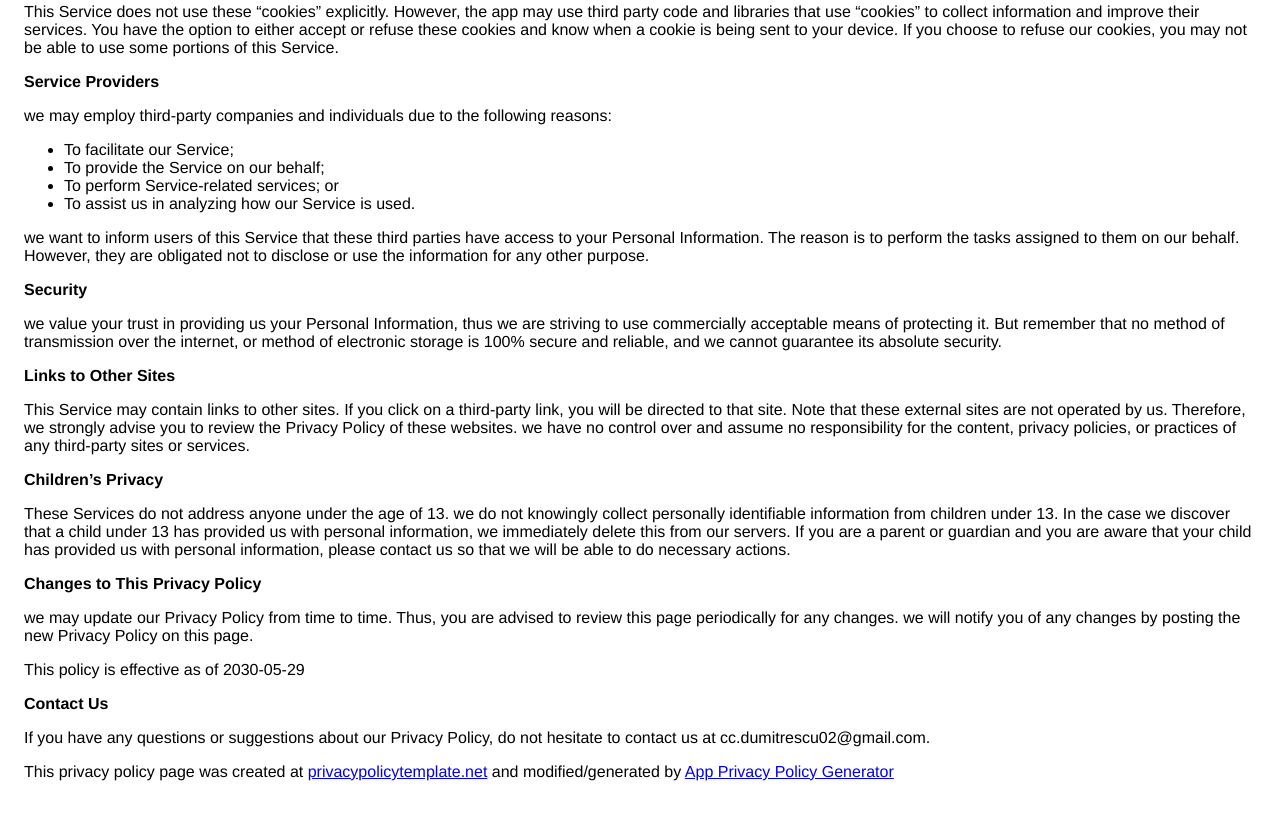
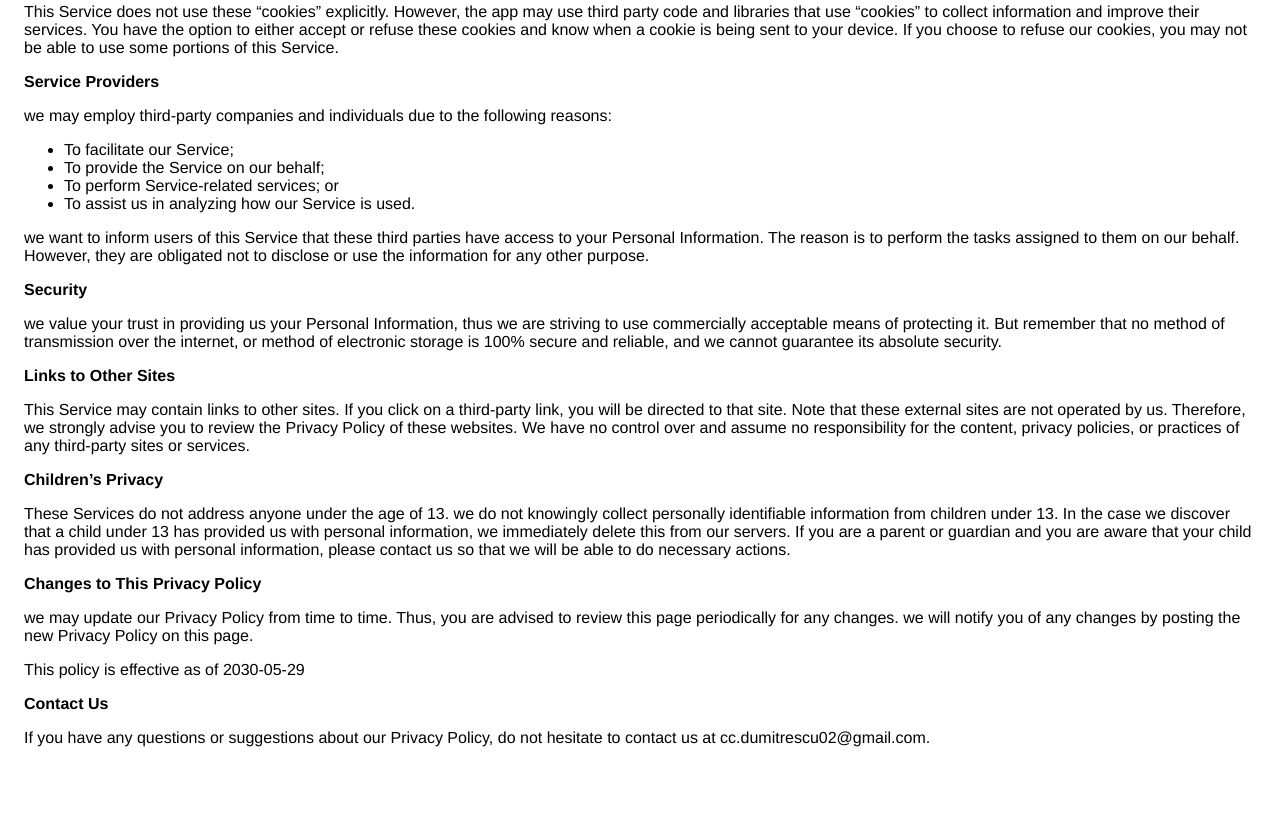
Before and after one commit to astrocyberspace/astrocyberspace.github.io, a plain HTML site: page privacyPolicy.html in a window 1280 px wide. Shown: the part 659-1478 px from the top of the page. After the commit the page ends 1446 px from the top, so only its background shows below. Drawn offline with Linux system fonts and the light colour scheme.

Commit message:
Update privacyPolicy.html

```diff
--- a/privacyPolicy.html
+++ b/privacyPolicy.html
@@ -20,7 +20,7 @@
                   If you choose to use our Service, then you agree to
                   the collection and use of information in relation to this
                   policy. The Personal Information that we collect is
-                  used for providing and improving the Service. we will not use or share your information with
+                  used for providing and improving the Service. We will not use or share your information with
                   anyone except as described in this Privacy Policy.
                 </p> <p>
                   The terms used in this Privacy Policy have the same meanings
@@ -81,7 +81,7 @@
                   a third-party link, you will be directed to that site. Note
                   that these external sites are not operated by us.
                   Therefore, we strongly advise you to review the
-                  Privacy Policy of these websites. we have
+                  Privacy Policy of these websites. We have
                   no control over and assume no responsibility for the content,
                   privacy policies, or practices of any third-party sites or
                   services.
@@ -104,10 +104,6 @@
                 </p> <p>This policy is effective as of 2030-05-29</p> <p><strong>Contact Us</strong></p> <p>
                   If you have any questions or suggestions about our
                   Privacy Policy, do not hesitate to contact us at cc.dumitrescu02@gmail.com.
-                </p> <p>
-                  This privacy policy page was created at
-                  <a href="https://privacypolicytemplate.net" target="_blank">privacypolicytemplate.net</a>
-                  and modified/generated by
-                  <a href="https://app-privacy-policy-generator.firebaseapp.com/" target="_blank">App Privacy Policy Generator</a></p>
+
     </body>
     </html>
```
